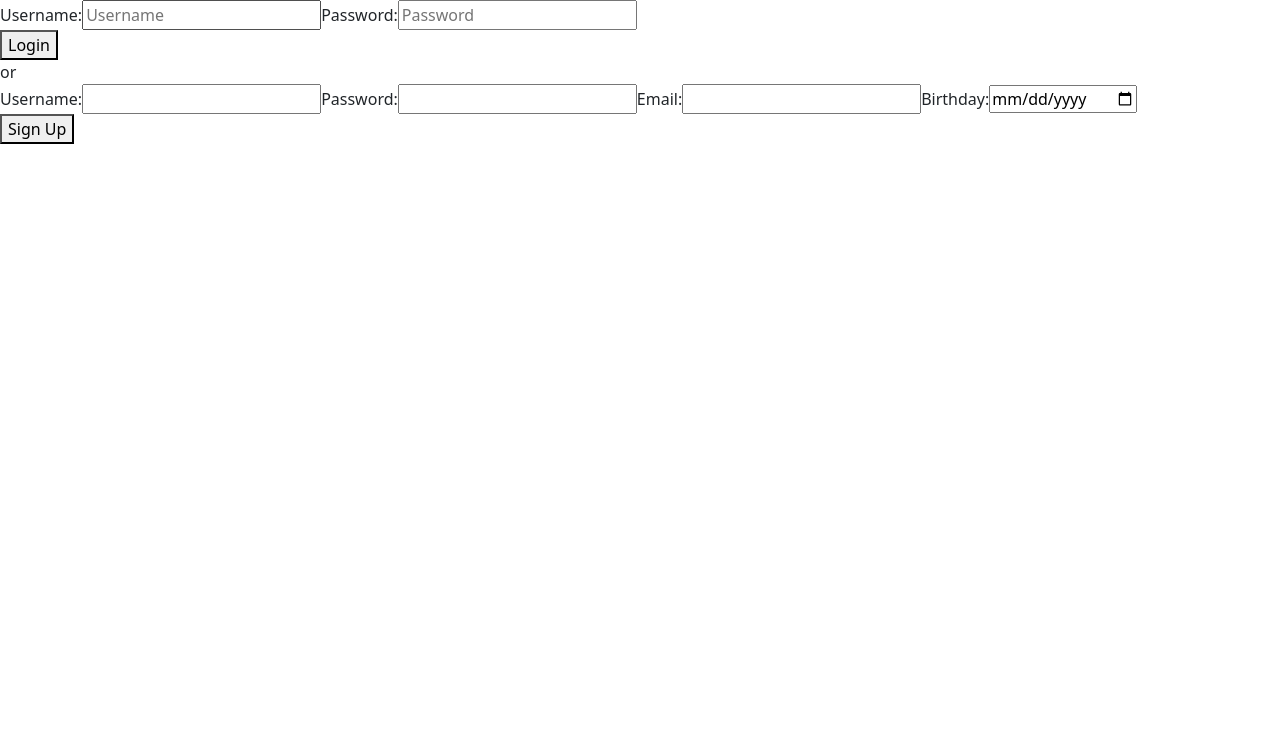
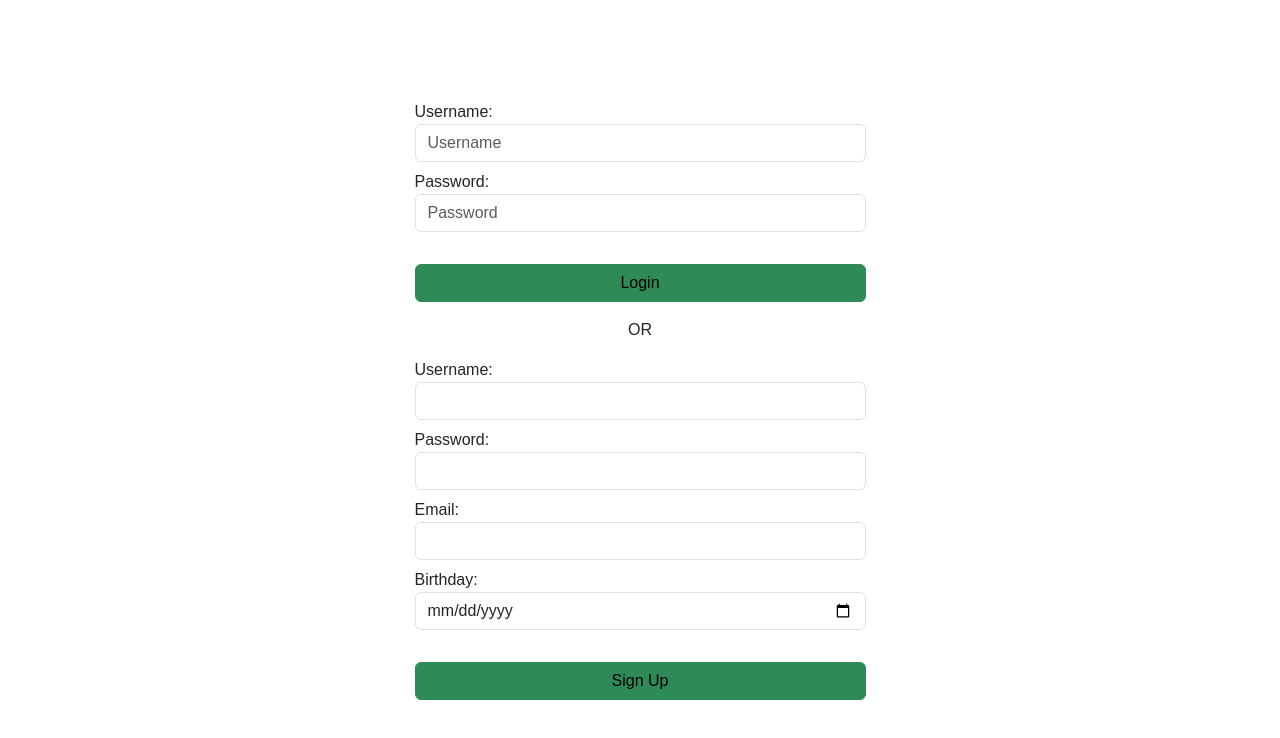
Before and after one commit to Mahir33/CF-myFlix-client, a React (Vite) app: page / in a window 1280 px wide. Shown: the top 738 px of the page. Built offline with nearby package versions, Linux system fonts and the light colour scheme.

Commit message:
implementing bootstrap, styling form and movie components

```diff
--- a/src/components/login-view/login-view.jsx
+++ b/src/components/login-view/login-view.jsx
@@ -1,5 +1,7 @@
 import React, { useState, useEffect } from 'react';
 import PropTypes from 'prop-types';
+import Form from 'react-bootstrap/Form';
+import Button from 'react-bootstrap/Button';
 
 const LoginView = ({ onLoggedIn }) => {
     const [usernameLogin, setUsernameLogin] = useState("");
@@ -43,32 +45,34 @@ const LoginView = ({ onLoggedIn }) => {
 
     return (
         <div>
-            <form onSubmit={handleSubmit}>
-                <label htmlFor="username-login">Username:
-                    <input
+            <Form onSubmit={handleSubmit} className='w-100'>
+                <Form.Group controlId="username-login">
+                    <Form.Label className='w-100'>Username:
+                        <Form.Control
                             type="text"
-                        id='username-login'
                             onChange={e => setUsernameLogin(e.target.value)}
                             value={usernameLogin}
                             required
                             min={6}
                             placeholder='Username'
                             />
-                </label>
-                <label htmlFor="password-login">Password:
-                    <input
+                    </Form.Label>
+                </Form.Group>
+                <Form.Group controlId="password-login">
+                    <Form.Label className='w-100'>Password:
+                        <Form.Control
                             type="password"
-                        id='password-login'
                             onChange={e => setPasswordLogin(e.target.value)}
                             value={passwordLogin}
                             required
                             minLength={6}
                             placeholder='Password'
                             />
-                </label>
+                    </Form.Label>
+                </Form.Group>
                 <br />
-                <button type="submit">Login</button>
-            </form>
+                <Button type="submit" variant="primary" className='w-100'>Login</Button>
+            </Form>
         </div>
     )
 }
--- a/src/components/main-view/main-view.jsx
+++ b/src/components/main-view/main-view.jsx
@@ -3,6 +3,9 @@ import MovieCard from '../movie-card/movie-card';
 import MovieView  from '../movie-view/movie-view';
 import LoginView from '../login-view/login-view';
 import SignupView from '../signup-view/signup-view';
+import Row from 'react-bootstrap/Row';
+import Col from 'react-bootstrap/Col';
+import Button from 'react-bootstrap/Button';
 
 const MainView = () => {
     const storedUser = JSON.parse(localStorage.getItem("user"));
@@ -42,39 +45,53 @@ const MainView = () => {
     }
 
 
-    if (!user) {
+
+
     return (
+        <Row className='d-flex justify-content-center align-items-center min-vh-100'>
+            {!user ? (
                 <>
+                    <Col md={5} className='"d-flex flex-column justify-content-center align-items-center'>
                             <LoginView
                                 onLoggedIn={(user, token) => {
                                     setUser(user);
                                     setToken(token);
                                     localStorage.setItem("user", JSON.stringify(user));
                                     localStorage.setItem("token", token);
-                    }}
-                />
-                or
+                                }}/>
+                        <div className='text-center my-3 uppercase-text'>OR</div>
+
                         <SignupView />
+                    </Col>
             </>
-    );
-    }
-
-    if (selectedMovie) return <MovieView movie={selectedMovie} onBackClick={onBackClick} />;
-
-    if (movies.length === 0) return <div className="main-view">The list is empty!</div>;
-
-    return (
+            ) : selectedMovie ? (
                 <>
-            <div>
+                <Row className="d-flex justify-content-center align-items-center h-100 g-0 p-1">
+                    <Col xs={12} sm={12} md={10} lg={6} className="custom-height">
+                        <MovieView movie={selectedMovie} onBackClick={onBackClick} />
+                    </Col>
+                </Row>
+                </>
+            ) : movies.length === 0 ? (
+                <div className="main-view">The list is empty!</div>
+            ) : (
+                <>
+                <Row className="justify-content-md-center g-0">
                         {movies.map(movie => (
-                    <MovieCard key={movie._id} movie={movie} onMovieClick={() => {
+                            <Col key={movie._id} md={3} className='mb-4 g-2'>
+                                <MovieCard movie={movie} onMovieClick={() => {
                                     setSelectedMovie(movie);
                                 }} />
+                            </Col>
                         ))}
-            </div>
-            <button onClick={handleLogout}>Logout
-            </button>
+
+                </Row>
+                <Button onClick={handleLogout} variant="primary" className='mx-auto w-auto mt-3 mb-4'>Logout</Button>
                 </>
+            )}
+
+
+        </Row>
     );
 }
 
--- a/src/components/movie-card/movie-card.jsx
+++ b/src/components/movie-card/movie-card.jsx
@@ -1,10 +1,16 @@
 import PropTypes from "prop-types";
+import { Card, Button, CardBody } from 'react-bootstrap';
 
 const MovieCard = ({movie, onMovieClick}) => {
     return (
-        <div>
-            <p onClick={onMovieClick}>{movie.Title}</p>
-        </div>
+        <Card className="h-100">
+            <Card.Img variant="top" src={movie.Image_url} className="movie-card-img"/>
+            <CardBody>
+                <Card.Title>{movie.Title}</Card.Title>
+                <Card.Text>{movie.Director.Name}</Card.Text>
+                <Button onClick={onMovieClick} variant="link">Open</Button>
+            </CardBody>
+        </Card>
     )
 }
 
--- a/src/components/movie-view/movie-view.jsx
+++ b/src/components/movie-view/movie-view.jsx
@@ -1,17 +1,20 @@
 import PropTypes from "prop-types";
+import { Card, CardBody, Button } from "react-bootstrap";
 
 const MovieView = ({movie, onBackClick}) => {
     console.log(movie);
     return (
         <>
-            <div>
-                <img className="movie-cover-img" src={movie.Image_url} />
-                <h1>{movie.Title}</h1>
-                <div>{movie.Description}</div>
-                <div>{movie.Genre.Name}</div>
-                <div>{movie.Director.Name}</div>
-            </div>
-            <button onClick={onBackClick}>Back</button>
+            <Card>
+                <img className="movie-cover-img" src={movie.Image_url} alt={movie.Title} />
+                <CardBody>
+                    <h1>{movie.Title}</h1>
+                    <p>{movie.Description}</p>
+                    <p>{movie.Genre.Name}</p>
+                    <p>{movie.Director.Name}</p>
+                    <Button onClick={onBackClick} variant="dark" className="mt-3">Back</Button>
+                </CardBody>
+            </Card>
         </>
     )
 }
--- a/src/components/signup-view/signup-view.jsx
+++ b/src/components/signup-view/signup-view.jsx
@@ -1,4 +1,6 @@
 import { useState } from 'react';
+import Form from 'react-bootstrap/Form';
+import Button from 'react-bootstrap/Button';
 
 const SignupView = () => {
 
@@ -38,52 +40,56 @@ const SignupView = () => {
     }
 
     return (
-        <form onSubmit={handleSubmit}>
-            <label htmlFor="username-signup">Username:
-                <input
+        <Form onSubmit={handleSubmit} className='w-100'>
+            <Form.Group controlId="username-signup">
+                <Form.Label className='w-100'>Username:
+                    <Form.Control
                         type="text"
-                    id="username-signup"
                         name="username-signup"
                         value={usernameSignup}
                         onChange={e => setUsernameSignup(e.target.value)}
                         required
                         minLength={5}
                     />
-            </label>
-            <label htmlFor="password-signup">Password:
-                <input
+                </Form.Label>
+            </Form.Group>
+            <Form.Group controlId="password-signup">
+                <Form.Label className='w-100'>Password:
+                    <Form.Control
                         type="password"
-                    id="password-signup"
                         name="password-signup"
                         value={passwordSignup}
                         onChange={e => setPasswordSignup(e.target.value)}
                         required
                         minLength={5}
                     />
-            </label>
-            <label htmlFor="email-signup">Email:
-                <input
+                </Form.Label>
+            </Form.Group>
+            <Form.Group controlId="email-signup">
+                <Form.Label className='w-100'>Email:
+                    <Form.Control
                         type="email"
-                    id="email-signup"
                         name="email-signup"
                         value={emailSignup}
                         onChange={e => setEmailSignup(e.target.value)}
                         required
                     />
-            </label>
-            <label htmlFor="birthday-signup">Birthday:
-                <input
+                </Form.Label>
+            </Form.Group>
+            <Form.Group controlId="birthday-signup">
+                <Form.Label className='w-100'>Birthday:
+                    <Form.Control
                         type="date"
-                    id="birthday-signup"
                         name="birthday-signup"
                         value={birthdaySignup}
                         onChange={e => setBirthdaySignup(e.target.value)}
                         required
                     />
-            </label>
+                </Form.Label>
+            </Form.Group>
             <br />
-            <button type="submit">Sign Up</button>
-        </form>
+            <Button type="submit" variant="primary" className='w-100'>Sign Up</Button>
+        </Form>
     )
 }
 
--- a/src/index.jsx
+++ b/src/index.jsx
@@ -1,13 +1,16 @@
+
+import './index.scss';
+
 import { createRoot } from 'react-dom/client';
 import  MainView  from './components/main-view/main-view';
-import './index.scss';
+import Container from "react-bootstrap/Container";
 
 
 const App = () => {
     return (
-        <>
-       <MainView />
-       </>
+        <Container>
+            <MainView />
+        </Container>
     );
 }
 
--- a/src/index.scss
+++ b/src/index.scss
@@ -1,5 +1,20 @@
-$color: steelblue;
+$primary: SeaGreen;
+$secondary: Honeydew;
+@import '~bootstrap/scss/bootstrap.scss';
 
-.movie-cover-img {
-    width: 250px;
+* {
+    margin: 0;
+    padding: 0;
+    box-sizing: border-box;
+    color: $dark;
 }
+
+body {
+    font-family: Arial, Helvetica, sans-serif;
+}
+
+.movie-card-img {
+    height: 400px;
+    object-fit: cover;
+    width: 100%;
+}
```
Also changed, not shown: src/index.html (+5 -5 lines), 4 other files (tests, documents, lock files or other folders). Lines whose indentation alone changed are shown as unchanged.
